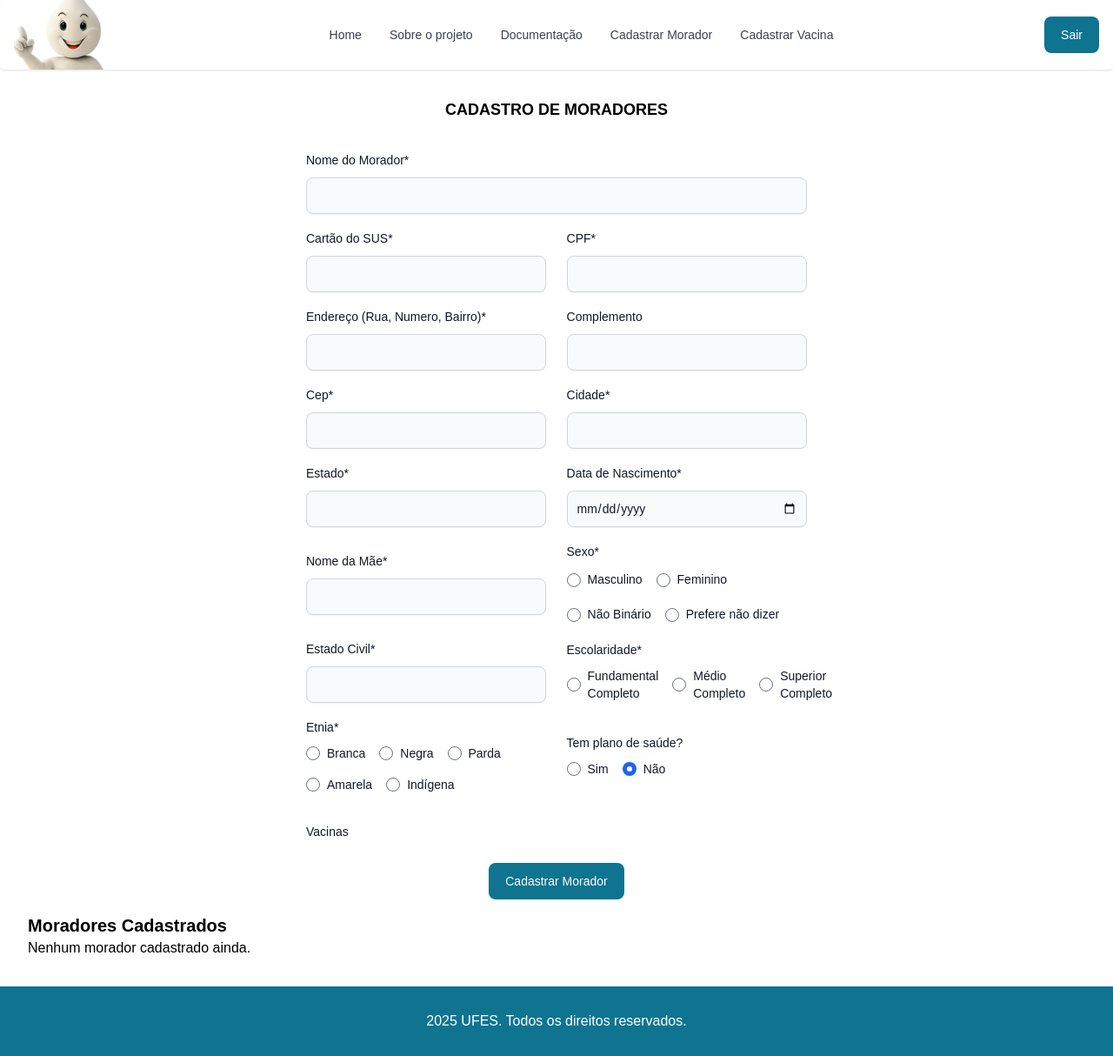
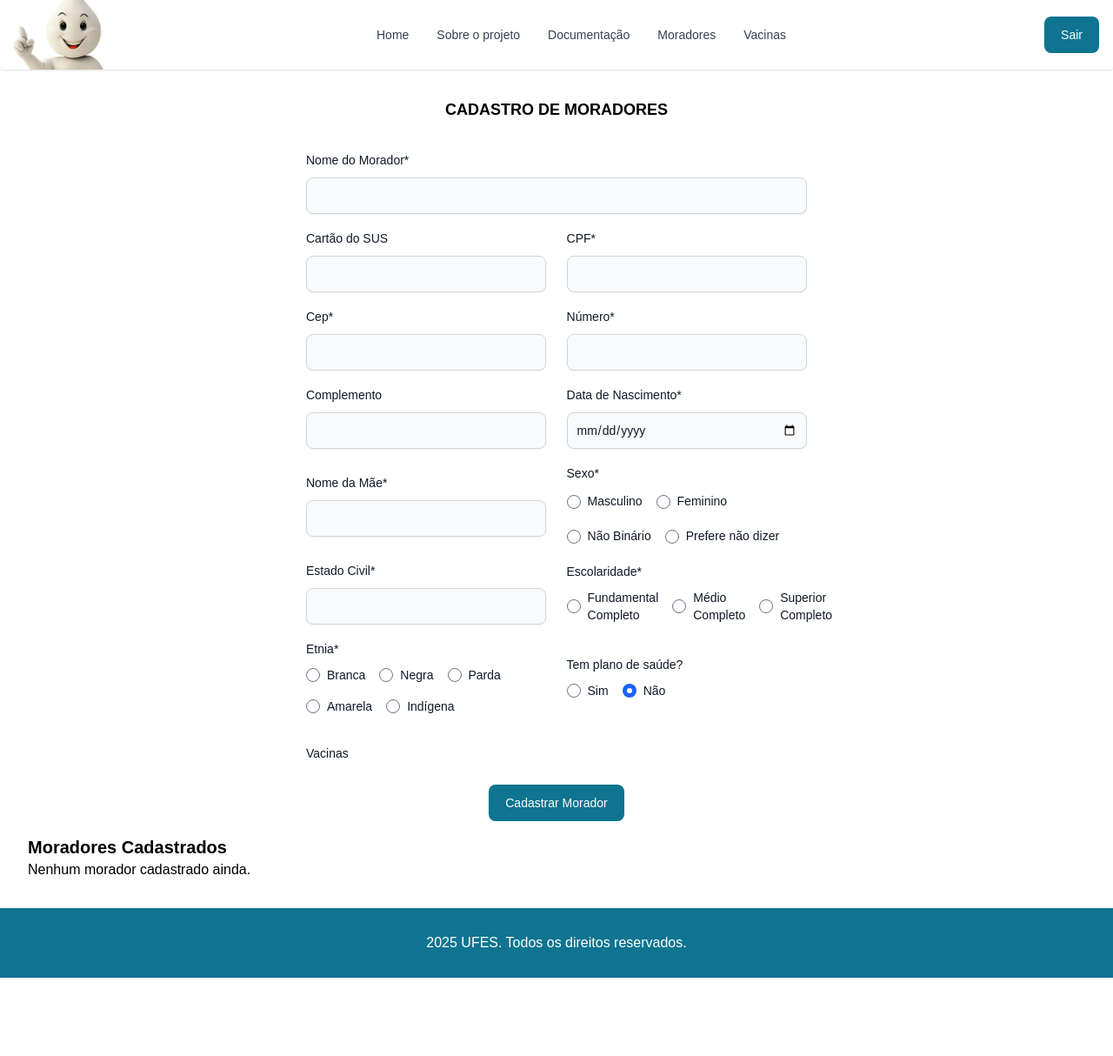
Before and after one commit to thaemorais/frontend_imuniza, a React (Create React App) app: page /cadastrarMorador in a window 1280 px wide. Shown: the whole page at 87% size. After the commit the page ends 1124 px from the top, so only its background shows below. Built offline with nearby package versions, Linux system fonts and the light colour scheme; sample sign-in values are in the browser's storage.

Commit message:
form morador e list morador

```diff
--- a/src/App.tsx
+++ b/src/App.tsx
@@ -12,29 +12,33 @@ import NavbarGeral from "./components/NavbarGeral";
 import Footer from "./components/Footer";
 
 function App() {
-	const { login } = useAuth(); // Obtendo o usuário do contexto de autenticação
+	const { user, isAuthenticated } = useAuth();
 
 	return (
 		<BrowserRouter>
-			{!login ? <NavbarLogin /> : <NavbarGeral />}
+			{!isAuthenticated ? <NavbarLogin /> : <NavbarGeral />}
 
 			<Routes>
-				{!login ? (
+				{!isAuthenticated ? (
+					// Rotas públicas
 					<>
 						<Route path="/" element={<Login />} />
+						<Route path="*" element={<Navigate to="/" replace />} />
 					</>
 				) : (
+					// Rotas protegidas
 					<>
-						<Route path="/" element={<Login />} />
 						<Route path="/home" element={<Home />} />
 						<Route path="/sobre" element={<Sobre />} />
 						<Route path="/cadastrarVacina" element={<CadastrarVacina />} />
 						<Route path="/cadastrarMorador" element={<CadastrarMorador />} />
 						<Route path="/docs" element={<Documentacao />} />
+						{/* Redireciona para home se tentar acessar login quando já autenticado */}
+						<Route path="/" element={<Navigate to="/home" replace />} />
+						{/* Redireciona qualquer rota não encontrada para home */}
+						<Route path="*" element={<Navigate to="/home" replace />} />
 					</>
 				)}
-
-				<Route path="*" element={<Navigate to="/" replace />} />
 			</Routes>
 			<Footer />
 		</BrowserRouter>
--- a/src/components/Footer.tsx
+++ b/src/components/Footer.tsx
@@ -1,7 +1,12 @@
 export default function Footer() {
 	return (
-		<div className="shadow-sm flex items-center justify-center w-full bg-cyan-700 h-20">
-			<p className="text-white">2025 UFES. Todos os direitos reservados.</p>
-		</div>
+		<footer className="relative">
+			<div className="h-20 relative"></div>
+			<div className="absolute bottom-0 left-0 shadow-sm flex items-center justify-center w-full bg-cyan-700 h-20">
+				<p className="text-white w-full text-center">
+					2025 UFES. Todos os direitos reservados.
+				</p>
+			</div>
+		</footer>
 	);
 }
--- a/src/components/NavbarGeral.tsx
+++ b/src/components/NavbarGeral.tsx
@@ -47,13 +47,13 @@ export default function NavbarGeral() {
 					className="cursor-pointer"
 					onClick={() => navigate("/cadastrarMorador")}
 				>
-					Cadastrar Morador
+					Moradores
 				</Navbar.Link>
 				<Navbar.Link
 					className="cursor-pointer"
 					onClick={() => navigate("/cadastrarVacina")}
 				>
-					Cadastrar Vacina
+					Vacinas
 				</Navbar.Link>
 			</Navbar.Collapse>
 		</Navbar>
--- a/src/contexts/AuthContext.tsx
+++ b/src/contexts/AuthContext.tsx
@@ -3,47 +3,79 @@ import React, { createContext, useContext, useState, ReactNode } from "react";
 // Define os tipos para o contexto
 interface User {
 	email: string;
+	name: string;
+	role: "admin" | "user";
 }
 
 interface AuthContextData {
 	user: User | null;
 	login: (email: string, password: string) => boolean;
 	logout: () => void;
+	isAuthenticated: boolean;
 }
 
-// Cria o contexto com o tipo apropriado ou `undefined` para evitar uso fora do provider
+// Lista de usuários pré-definidos
+const USERS = [
+	{
+		email: "silvia@prof.com",
+		password: "silvia123",
+		name: "Silvia",
+		role: "user" as const,
+	},
+	{
+		email: "teste@teste.com",
+		password: "teste123",
+		name: "Usuário Teste",
+		role: "admin" as const,
+	},
+];
+
+// Cria o contexto
 const AuthContext = createContext<AuthContextData | undefined>(undefined);
 
-// Define os tipos das props do provider
 interface AuthProviderProps {
-	children: ReactNode; // ReactNode é o tipo para o conteúdo JSX
+	children: ReactNode;
 }
 
-// Provider para envolver a aplicação
 export const AuthProvider: React.FC<AuthProviderProps> = ({ children }) => {
-	const [user, setUser] = useState<User | null>(null); // Estado do usuário autenticado
+	const [user, setUser] = useState<User | null>(() => {
+		// Verifica se há um usuário salvo no localStorage
+		const savedUser = localStorage.getItem("@Auth:user");
+		return savedUser ? JSON.parse(savedUser) : null;
+	});
 
-	// Função de login
+	const isAuthenticated = !!user;
+
 	const login = (email: string, password: string): boolean => {
-		// Validação simples de email e senha
-		if (email === "teste@teste.com" && password === "teste123") {
-			setUser({ email }); // Define o usuário autenticado
-			return true; // Login bem-sucedido
+		// Procura o usuário na lista de usuários pré-definidos
+		const foundUser = USERS.find(
+			(u) => u.email === email && u.password === password
+		);
+
+		if (foundUser) {
+			// Remove a senha antes de salvar o usuário
+			const { password: _, ...userWithoutPassword } = foundUser;
+			setUser(userWithoutPassword);
+			// Salva o usuário no localStorage
+			localStorage.setItem("@Auth:user", JSON.stringify(userWithoutPassword));
+			return true;
 		}
-		return false; // Falha no login
+
+		return false;
 	};
 
-	// Função de logout
-	const logout = (): void => setUser(null);
+	const logout = (): void => {
+		setUser(null);
+		localStorage.removeItem("@Auth:user");
+	};
 
 	return (
-		<AuthContext.Provider value={{ user, login, logout }}>
+		<AuthContext.Provider value={{ user, login, logout, isAuthenticated }}>
 			{children}
 		</AuthContext.Provider>
 	);
 };
 
-// Hook para usar o contexto
 export const useAuth = (): AuthContextData => {
 	const context = useContext(AuthContext);
 
--- a/src/contexts/MoradoresContext.tsx
+++ b/src/contexts/MoradoresContext.tsx
@@ -10,11 +10,9 @@ interface Morador {
 	nome: string;
 	cpf: string;
 	sus: string;
-	endereco: string;
+	cep: string;
+	numero: string;
 	complemento: string;
-	cep: string;
-	cidade: string;
-	siglaUF: string;
 	dataNasc: Date;
 	nomeMae: string;
 	sexo: string;
--- a/src/index.css
+++ b/src/index.css
@@ -16,3 +16,7 @@ code {
 	font-family: source-code-pro, Menlo, Monaco, Consolas, "Courier New",
 		monospace;
 }
+
+section {
+	min-height: 70vh;
+}
--- a/src/pages/cadastrarMorador/CadastrarMorador.tsx
+++ b/src/pages/cadastrarMorador/CadastrarMorador.tsx
@@ -1,6 +1,7 @@
 import { JSX } from "react";
 import PageTitle from "../../components/PageTitle";
 import { FormInputMorador } from "./components/FormInputMorador";
+import ListaMoradores from "./components/ListaMoradores";
 
 export default function CadastrarVacina(): JSX.Element {
 	return (
@@ -8,6 +9,7 @@ export default function CadastrarVacina(): JSX.Element {
 			<section className="max-w-[1280px] px-8 w-full my-8 mx-auto">
 				<PageTitle title="CADASTRO DE MORADORES" />
 				<FormInputMorador />
+				<ListaMoradores />
 			</section>
 		</>
 	);
--- a/src/pages/cadastrarMorador/components/FormInputMorador.tsx
+++ b/src/pages/cadastrarMorador/components/FormInputMorador.tsx
@@ -6,11 +6,9 @@ interface FormData {
 	nome: string;
 	cpf: string;
 	sus: string;
-	endereco: string;
+	cep: string;
+	numero: string;
 	complemento: string;
-	cep: string;
-	cidade: string;
-	siglaUF: string;
 	dataNasc: Date;
 	nomeMae: string;
 	sexo: string;
@@ -18,11 +16,11 @@ interface FormData {
 	escolaridade: string;
 	etnia: string;
 	planoSaude: boolean;
-	vacinas: string[]; // vacinas continua sendo um array de strings
+	vacinas: string[];
 }
 
 export function FormInputMorador(): JSX.Element {
-	const { adicionarMorador, moradores } = useMoradores();
+	const { adicionarMorador } = useMoradores();
 	const vacinas = localStorage.getItem("vacinas");
 	console.log(vacinas);
 
@@ -31,11 +29,9 @@ export function FormInputMorador(): JSX.Element {
 		nome: "",
 		cpf: "",
 		sus: "",
-		endereco: "",
+		cep: "",
+		numero: "",
 		complemento: "",
-		cep: "",
-		cidade: "",
-		siglaUF: "",
 		dataNasc: new Date(),
 		nomeMae: "",
 		sexo: "",
@@ -77,11 +73,9 @@ export function FormInputMorador(): JSX.Element {
 			nome: formData.nome,
 			cpf: formData.cpf,
 			sus: formData.sus,
-			endereco: formData.endereco,
+			cep: formData.cep,
+			numero: formData.numero,
 			complemento: formData.complemento,
-			cep: formData.cep,
-			cidade: formData.cidade,
-			siglaUF: formData.siglaUF,
 			dataNasc: formData.dataNasc,
 			nomeMae: formData.nomeMae,
 			sexo: formData.sexo,
@@ -97,11 +91,9 @@ export function FormInputMorador(): JSX.Element {
 			nome: "",
 			cpf: "",
 			sus: "",
-			endereco: "",
+			cep: "",
+			numero: "",
 			complemento: "",
-			cep: "",
-			cidade: "",
-			siglaUF: "",
 			dataNasc: new Date(0),
 			nomeMae: "",
 			sexo: "",
@@ -136,7 +128,7 @@ export function FormInputMorador(): JSX.Element {
 
 				<div className="w-[48%]">
 					<div className="mb-2 block">
-						<Label htmlFor="cartaoSUS" value="Cartão do SUS*" />
+						<Label htmlFor="cartaoSUS" value="Cartão do SUS" />
 					</div>
 					<TextInput
 						id="cartaoSUS"
@@ -144,7 +136,6 @@ export function FormInputMorador(): JSX.Element {
 						type="text"
 						value={formData.sus}
 						onChange={handleChange}
-						required
 						shadow
 					/>
 				</div>
@@ -165,13 +156,27 @@ export function FormInputMorador(): JSX.Element {
 				</div>
 				<div className="w-[48%]">
 					<div className="mb-2 block">
-						<Label htmlFor="endereco" value="Endereço (Rua, Numero, Bairro)*" />
+						<Label htmlFor="cep" value="Cep*" />
 					</div>
 					<TextInput
-						id="endereco"
-						name="endereco"
+						id="cep"
+						name="cep"
 						type="text"
-						value={formData.endereco}
+						value={formData.cep}
+						onChange={handleChange}
+						required
+						shadow
+					/>
+				</div>
+				<div className="w-[48%]">
+					<div className="mb-2 block">
+						<Label htmlFor="numero" value="Número*" />
+					</div>
+					<TextInput
+						id="numero"
+						name="numero"
+						type="text"
+						value={formData.numero}
 						onChange={handleChange}
 						required
 						shadow
@@ -187,48 +192,6 @@ export function FormInputMorador(): JSX.Element {
 						type="text"
 						value={formData.complemento}
 						onChange={handleChange}
-						shadow
-					/>
-				</div>
-				<div className="w-[48%]">
-					<div className="mb-2 block">
-						<Label htmlFor="cep" value="Cep*" />
-					</div>
-					<TextInput
-						id="cep"
-						name="cep"
-						type="text"
-						value={formData.cep}
-						onChange={handleChange}
-						required
-						shadow
-					/>
-				</div>
-				<div className="w-[48%]">
-					<div className="mb-2 block">
-						<Label htmlFor="cidade" value="Cidade*" />
-					</div>
-					<TextInput
-						id="cidade"
-						name="cidade"
-						type="text"
-						value={formData.cidade}
-						onChange={handleChange}
-						required
-						shadow
-					/>
-				</div>
-				<div className="w-[48%]">
-					<div className="mb-2 block">
-						<Label htmlFor="estado" value="Estado*" />
-					</div>
-					<TextInput
-						id="estado"
-						name="estado"
-						type="text"
-						value={formData.cidade}
-						onChange={handleChange}
-						required
 						shadow
 					/>
 				</div>
@@ -501,30 +464,6 @@ export function FormInputMorador(): JSX.Element {
 					Cadastrar Morador
 				</Button>
 			</form>
-
-			<div className="mt-4">
-				<h3 className="text-xl font-semibold">Moradores Cadastrados</h3>
-				{moradores.length > 0 ? (
-					<ul className="mt-2">
-						{moradores.map((morador, index) => (
-							<li key={index} className="border-b py-2">
-								<p>
-									<strong>Nome:</strong> {morador.nome}
-								</p>
-								<p>
-									<strong>CPF:</strong> {morador.cpf}
-								</p>
-								<p>
-									<strong>Cartão do SUS:</strong> {morador.sus}
-								</p>
-								{/* Exiba outros dados conforme necessário */}
-							</li>
-						))}
-					</ul>
-				) : (
-					<p>Nenhum morador cadastrado ainda.</p>
-				)}
-			</div>
 		</>
 	);
 }
--- /dev/null
+++ b/src/pages/cadastrarMorador/components/ListaMoradores.tsx
@@ -0,0 +1,66 @@
+import { useMoradores } from "../../../contexts/MoradoresContext";
+
+export default function ListaMoradores() {
+	const { moradores } = useMoradores();
+	return (
+		<div className="mt-4">
+			<h3 className="text-xl font-semibold">Moradores Cadastrados</h3>
+			{moradores.length > 0 ? (
+				<ul className="mt-2">
+					{moradores.map((morador, index) => (
+						<li key={index} className="border-b py-2">
+							<p>
+								<strong>Nome:</strong> {morador.nome}
+							</p>
+							<p>
+								<strong>CPF:</strong> {morador.cpf}
+							</p>
+							<p>
+								<strong>Cartão do SUS:</strong> {morador.sus}
+							</p>
+							<p>
+								<strong>Endereço: </strong>Rua tal e tal, {morador.numero},
+								Bairro tal e tal, Cidade tal - UF - {morador.cep}
+							</p>
+							<p>
+								<strong>Data de nascimento: </strong>{" "}
+								{new Date(morador.dataNasc).toLocaleDateString("pt-BR", {
+									timeZone: "UTC",
+								})}
+							</p>
+							<p>
+								<strong>Idade: </strong> [calcular idade]
+							</p>
+							<p>
+								<strong>Nome da mãe</strong> {morador.nomeMae}
+							</p>
+							<p>
+								<strong>Sexo</strong> {morador.sexo}
+							</p>
+							<p>
+								<strong>Estado civil: </strong> {morador.estadoCivil}
+							</p>
+							<p>
+								<strong>Escolaridade: </strong> {morador.escolaridade}
+							</p>
+							<p>
+								<strong>Etnia: </strong> {morador.etnia}
+							</p>
+							<p>
+								<strong>Tem plano de saúde? </strong> {morador.planoSaude}
+							</p>
+							<p>
+								<strong>Vacinas tomadas: </strong>{" "}
+								{morador.vacinas.length > 0
+									? morador.vacinas
+									: "Ainda sem vacinas registradas."}
+							</p>
+						</li>
+					))}
+				</ul>
+			) : (
+				<p>Nenhum morador cadastrado ainda.</p>
+			)}
+		</div>
+	);
+}
```
